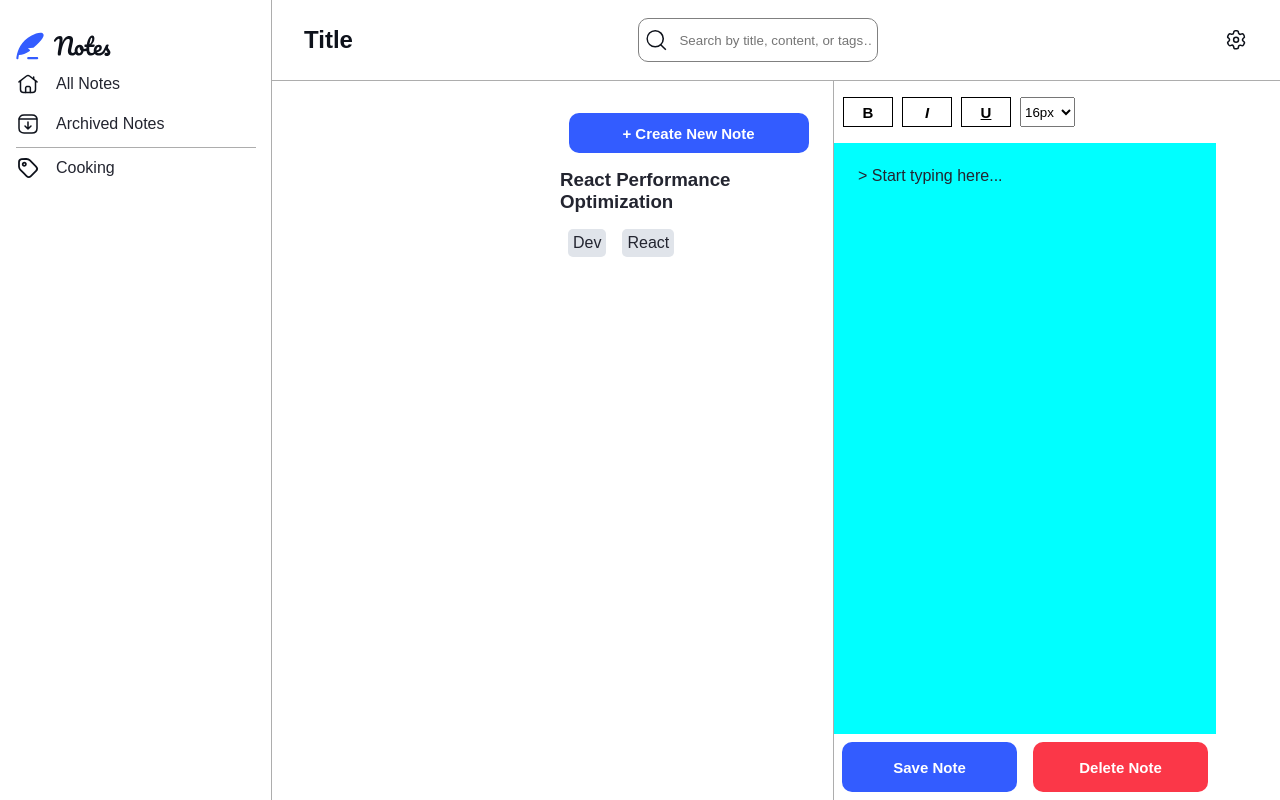
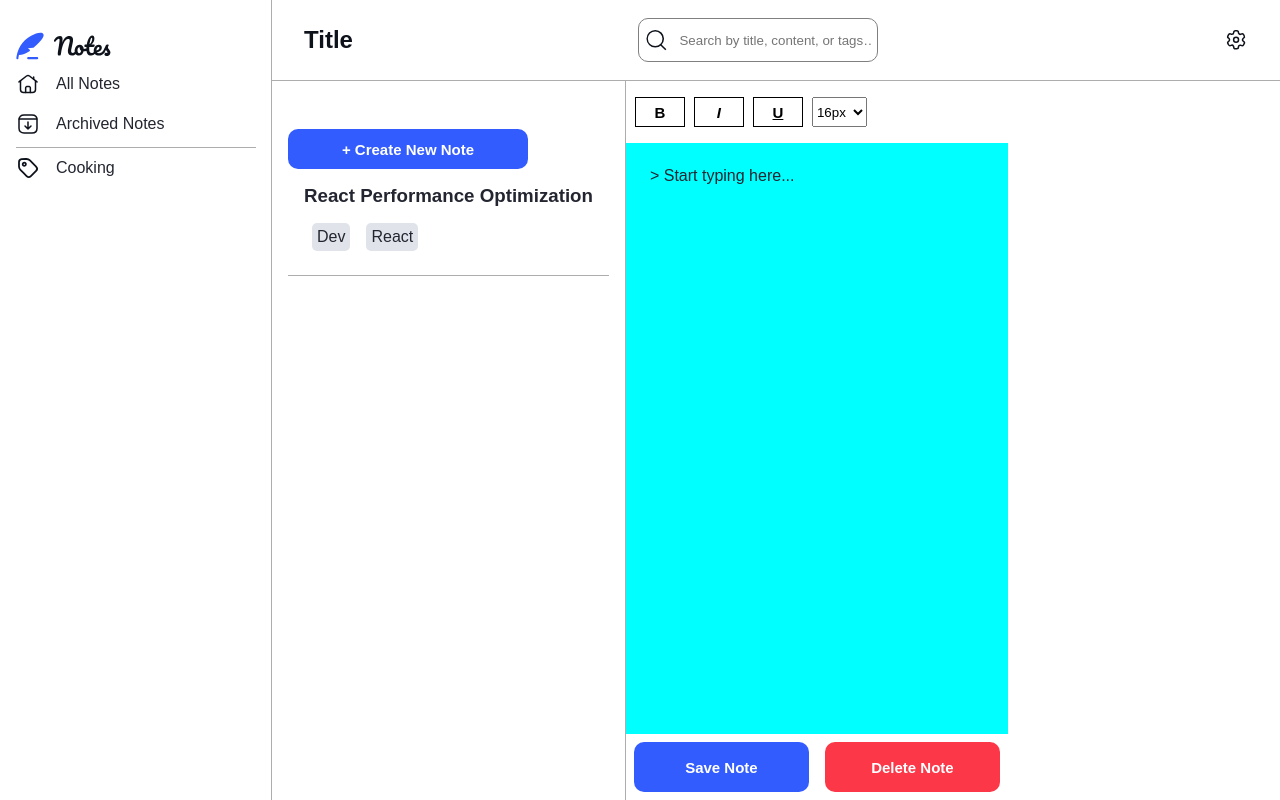
Before and after one commit to LeoLoureiro-code/NotesApp, an Angular app: page /notes in a window 1280 px wide. Built offline with nearby package versions, Linux system fonts and the light colour scheme.

Commit message:
add grid position to component

```diff
--- a/src/components/all-notes/all-notes.component.scss
+++ b/src/components/all-notes/all-notes.component.scss
@@ -1,12 +1,19 @@
+@import "../../styles.scss";
+
+:host{
+    border-right: 1px solid hsla(0, 0%, 50%, 0.644);
+    padding: 1rem;
+
+    @media (max-width: 1150px) {
+        display: none;
+    }
+}
+
 .all-notes-div{
-    height: calc(100vh - 81px);
-    width: 290px;
-    margin-left: 272px;
-    border-right: 1px solid hsla(0, 0%, 50%, 0.644);
-    display: flex;
-    flex-direction: column;
-    align-items: center;
-
+    @include grid-col(1);
+    @include grid-row(12);
+    width: 100%;
+    position: relative;
     @media (max-width: 1150px) {
         display: none;
     }
@@ -14,6 +21,7 @@
     .create-note-btn{
         height: 40px;
         width: 240px;
+        margin: auto;
         margin-top: 2rem;
         border-radius: 10px;
         border: none;
@@ -33,6 +41,7 @@
         padding: 1rem;
         display: flex;
         flex-direction: column;
+        border-bottom: 1px solid hsla(0, 0%, 50%, 0.644);
     }
 
     .note-item-tags-div{
@@ -40,7 +49,6 @@
         display: flex;
         justify-content: flex-start;
         align-items: center;
-
     }
 
     .note-item-tag{
```
